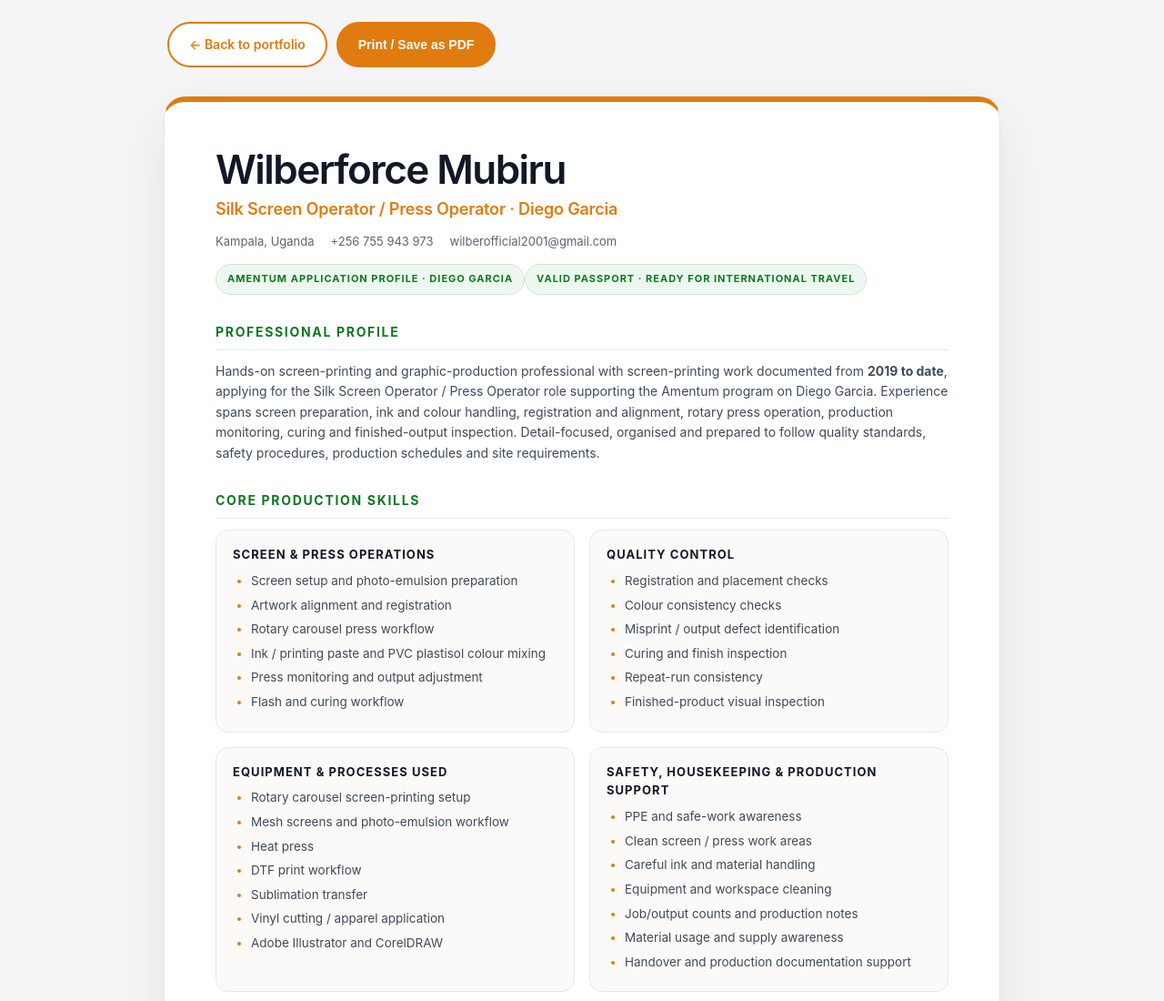
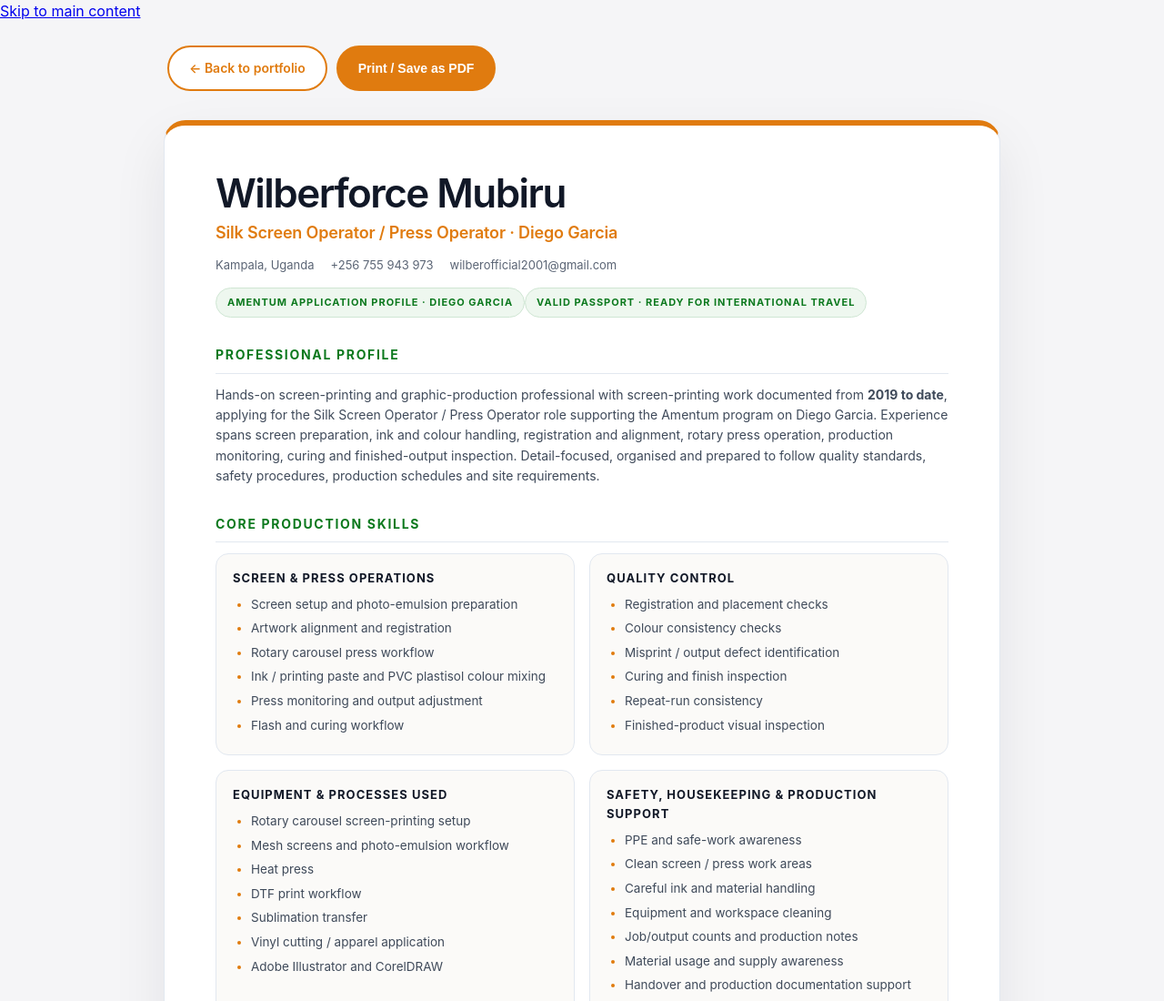
Before and after one commit to Wilberforcedev/mubiruwilberforce, a plain HTML site: page Wilberforce_Mubiru_Amentum_CV.html in a window 1280 px wide. Shown: the top 1100 px of the page at 91% size. Drawn offline with Linux system fonts and the light colour scheme.

Commit message:
Improve keyboard and contact access

```diff
--- a/Wilberforce_Mubiru_Amentum_CV.html
+++ b/Wilberforce_Mubiru_Amentum_CV.html
@@ -40,8 +40,9 @@ li::marker{color:var(--accent)}
 </style>
 </head>
 <body>
+<a class="skip-link" href="#cv">Skip to main content</a>
 <div class="actions"><a href="amentum.html">← Back to portfolio</a><button class="accent" onclick="window.print()">Print / Save as PDF</button></div>
-<main class="cv">
+<main class="cv" id="cv">
 <h1>Wilberforce Mubiru</h1>
 <div class="role">Silk Screen Operator / Press Operator · Diego Garcia</div>
 <div class="meta"><span>Kampala, Uganda</span><span>+256 755 943 973</span><span>wilberofficial2001@gmail.com</span></div>
```
